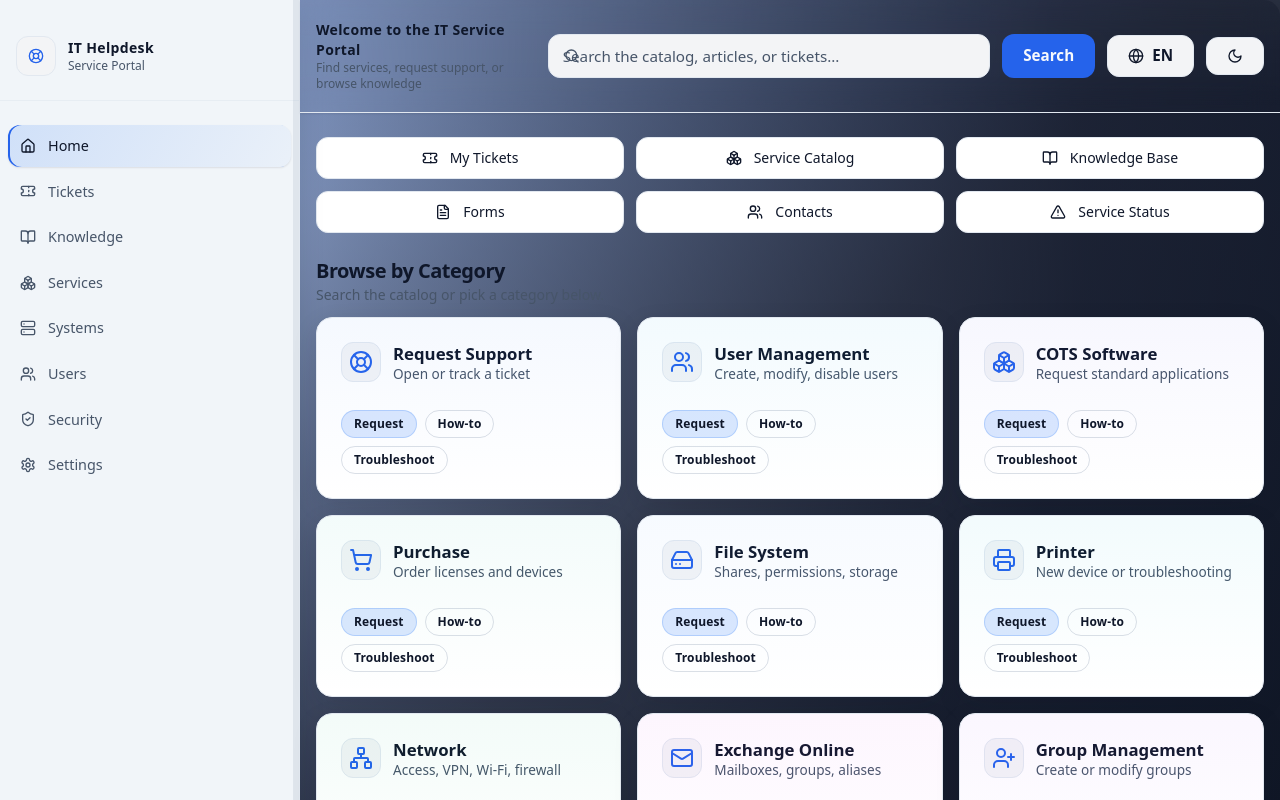
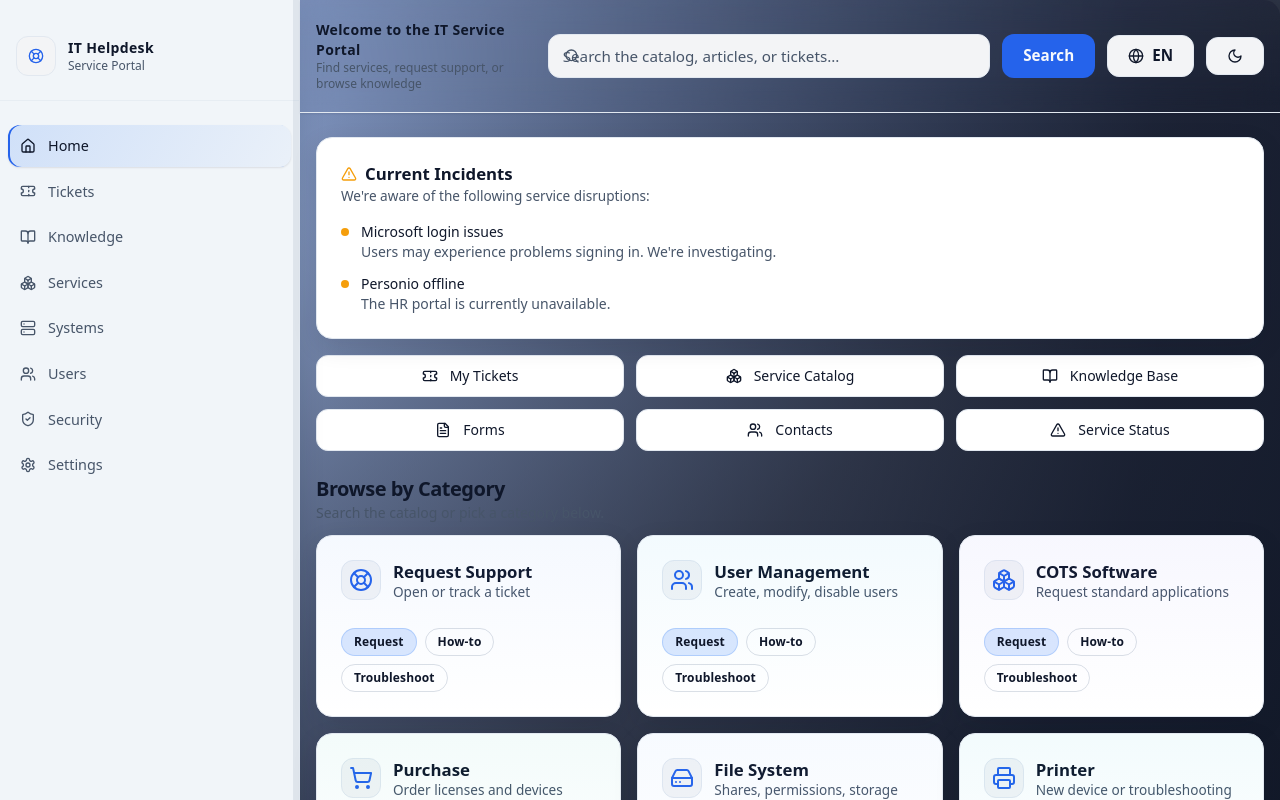
Before and after one commit to Staubnase/it-portal, a React (Vite) app: page / in a window 1280 px wide. Shown: the top 800 px of the page. Built offline with nearby package versions, Linux system fonts and the light colour scheme.

Commit message:
Add current incidents section to home dashboard

```diff
--- a/src/App.jsx
+++ b/src/App.jsx
@@ -61,6 +61,18 @@ const i18n = {
     back: "Back to categories",
     needHelp: "Need help fast?",
     urgent: "Urgent Request",
+    incidentsTitle: "Current Incidents",
+    incidentsDescription: "We're aware of the following service disruptions:",
+    incidents: [
+      {
+        title: "Microsoft login issues",
+        detail: "Users may experience problems signing in. We're investigating.",
+      },
+      {
+        title: "Personio offline",
+        detail: "The HR portal is currently unavailable.",
+      },
+    ],
     noActions: "No predefined actions",
     tellUs: "Tell us what you need and we'll help.",
     openGeneral: "Open a General Request",
@@ -122,6 +134,18 @@ const i18n = {
     back: "Zurück zu den Kategorien",
     needHelp: "Brauchen Sie schnell Hilfe?",
     urgent: "Dringende Anfrage",
+    incidentsTitle: "Aktuelle Störungen",
+    incidentsDescription: "Wir arbeiten derzeit an folgenden Problemen:",
+    incidents: [
+      {
+        title: "Microsoft Login macht Probleme",
+        detail: "Anmeldungen schlagen teilweise fehl. Wir analysieren die Ursache.",
+      },
+      {
+        title: "Personio offline",
+        detail: "Das HR-Portal ist momentan nicht erreichbar.",
+      },
+    ],
     noActions: "Keine vordefinierten Aktionen",
     tellUs: "Beschreiben Sie Ihr Anliegen – wir helfen.",
     openGeneral: "Allgemeine Anfrage öffnen",
@@ -719,6 +743,7 @@ export default function HelpdeskPortal() {
 
     const selectedCat = CATS.find((c) => c.title === selected);
     const selectedActions = selected ? ACTIONS[selected] ?? [] : [];
+    const incidents = i18n[lang].incidents ?? [];
 
   // resizable sidebar
   const [sidebarWidth, setSidebarWidth] = useState(() => {
@@ -837,7 +862,37 @@ export default function HelpdeskPortal() {
             {/* Content */}
             <div className="w-full flex-1 px-4 py-6">
               {tab === 'home' && !selected && (
-                <div className="mb-6 grid grid-cols-1 gap-3 sm:grid-cols-2 lg:grid-cols-3">
+                <div className="mb-6 space-y-4">
+                  {incidents.length > 0 && (
+                    <Card className="panel-surface panel-hover border border-amber-200/70 bg-amber-50/80 text-left dark:border-amber-500/40 dark:bg-amber-500/10">
+                      <CardHeader className="pb-2">
+                        <div className="flex items-center gap-2">
+                          <AlertTriangle className="h-4 w-4 text-amber-500" />
+                          <CardTitle className="text-base">{i18n[lang].incidentsTitle}</CardTitle>
+                        </div>
+                        <CardDescription className="text-muted">
+                          {i18n[lang].incidentsDescription}
+                        </CardDescription>
+                      </CardHeader>
+                      <CardContent className="pt-0">
+                        <ul className="space-y-3">
+                          {incidents.map((incident) => (
+                            <li key={incident.title} className="flex items-start gap-3 text-sm">
+                              <span className="mt-1.5 h-2 w-2 rounded-full bg-amber-500" aria-hidden="true" />
+                              <div>
+                                <div className="font-medium">{incident.title}</div>
+                                {incident.detail && (
+                                  <div className="text-muted">{incident.detail}</div>
+                                )}
+                              </div>
+                            </li>
+                          ))}
+                        </ul>
+                      </CardContent>
+                    </Card>
+                  )}
+
+                  <div className="grid grid-cols-1 gap-3 sm:grid-cols-2 lg:grid-cols-3">
                     {[
                       { title: i18n[lang].quick.myTickets, icon: Ticket, onClick: () => setTab('tickets') },
                       { title: i18n[lang].quick.catalog, icon: Boxes, onClick: () => {} },
@@ -856,6 +911,7 @@ export default function HelpdeskPortal() {
                         <span className="text-sm font-medium">{s.title}</span>
                       </Button>
                     ))}
+                  </div>
                 </div>
               )}
 
```
Lines whose indentation alone changed are shown as unchanged.
